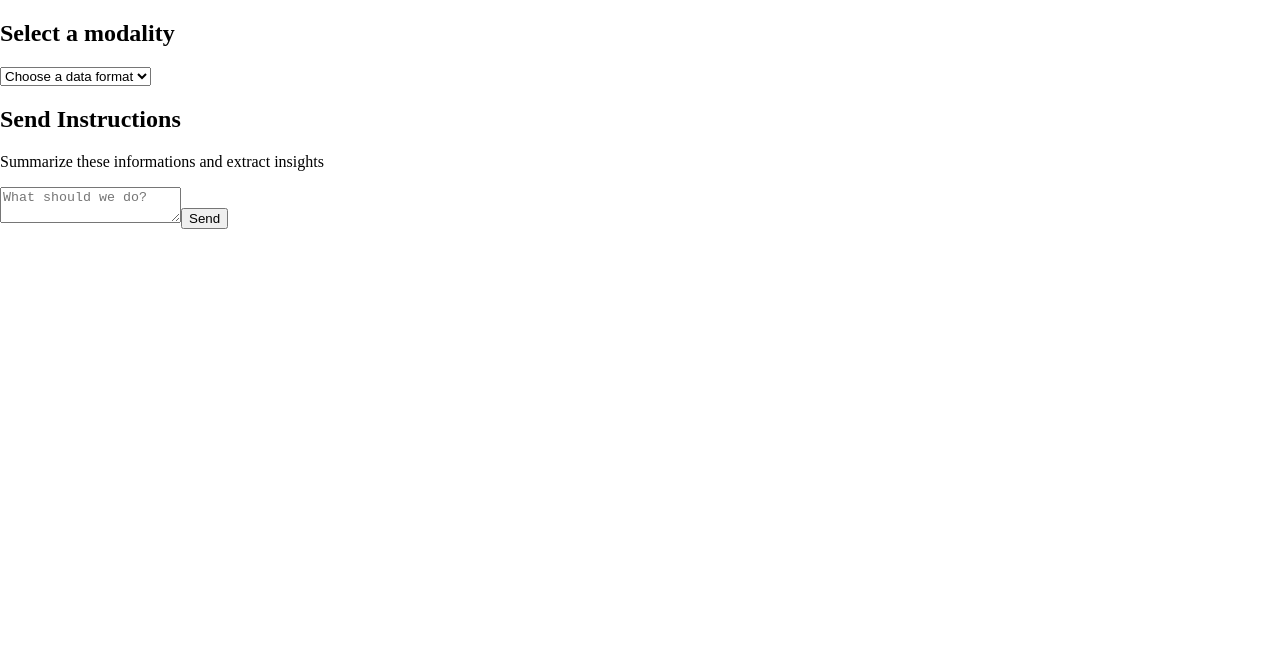
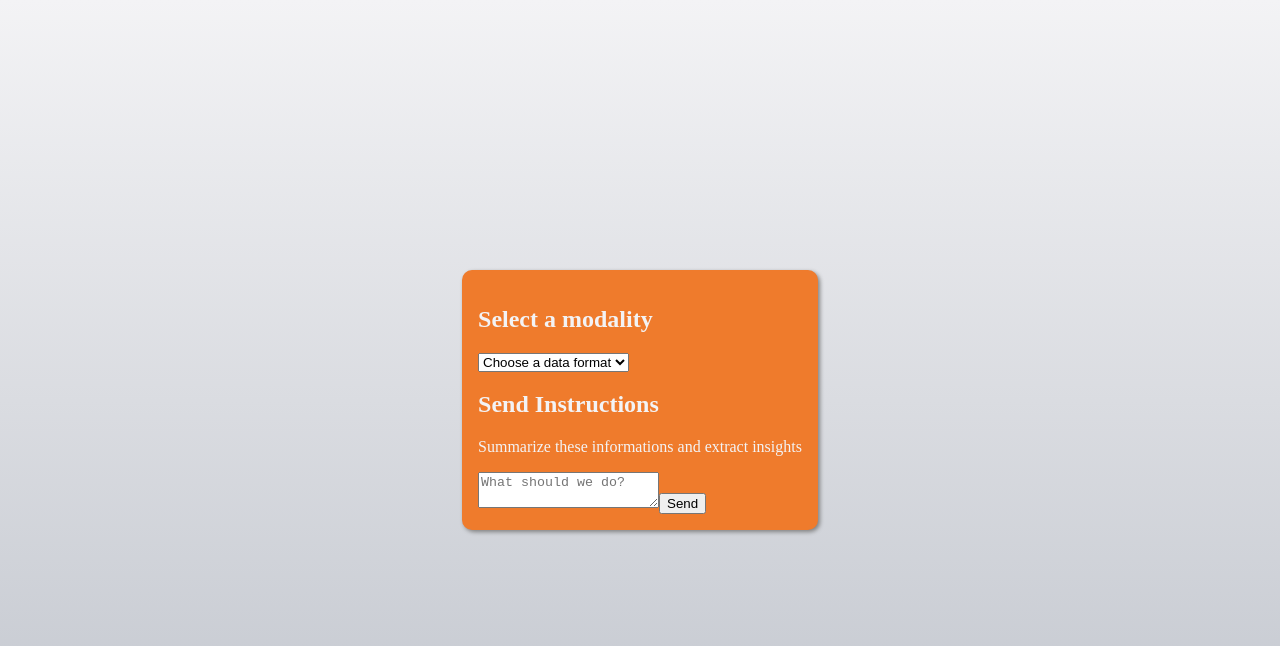
Before and after one commit to GustavoLimaDaSilva/Multi-Modal-Processor, a React (Vite) app in the folder client/Multi-Modal-Processor/: page / in a window 1280 px wide. Shown: the top 646 px of the page. Built offline with nearby package versions, Linux system fonts and the light colour scheme.

Commit message:
Add basic styling

```diff
--- a/client/Multi-Modal-Processor/src/App.css
+++ b/client/Multi-Modal-Processor/src/App.css
@@ -1,12 +1,59 @@
-html, body {
+:root {
+  --primary-color: #f3f3f5;
+  --primary-color-variation: #c1c5cd;
+  --accent-color: #ef7b2c;
+  --shadow-color: gray;
+  --8px-spacing: 8px;
+  --16px-spacing: 16px;
+  --24px-spacing: 24px
+}
+
+html,
+body {
   margin: 0;
   padding: 0;
 }
 
-html, body, * {
+html,
+body,
+* {
   box-sizing: border-box;
 }
 
 body {
-  background-color: white;
+  background-image: linear-gradient(
+    to bottom,
+    var(--primary-color),
+    var(--primary-color-variation)
+  );
 }
+
+.vertical-align {
+  display: flex;
+  min-height: 100vh;
+  align-items: center;
+}
+
+.form {
+  margin-inline: auto;
+}
+
+.form-label {
+  font-size: 1.3rem;
+  font-weight: bolder;
+  display: block;
+  margin-block: var(--24px-spacing) var(--8px-spacing);
+}
+
+.form-label:first-of-type {
+  margin-top: 0;
+}
+
+.DORFic-card {
+  background-color: var(--accent-color);
+  width: fit-content;
+  padding:var(--16px-spacing);
+  border-radius: 10px;
+  color: var(--primary-color);
+  box-shadow: 2px 2px 4px var(--shadow-color);
+}
--- a/client/Multi-Modal-Processor/src/App.tsx
+++ b/client/Multi-Modal-Processor/src/App.tsx
@@ -6,7 +6,9 @@ import InsertPrompt from "./components/InsertPrompt";
 function App() {
   const [dataModality, setDataModality] = useState<DataModalities | null>(null);
   return (
-    <form>
+    <>
+    <div className="vertical-align">
+    <form className="form DORFic-card">
       <Select setDataModality={setDataModality} />
       {dataModality === "PDF" ? (
         <input type="file" className="file-input" />
@@ -16,6 +18,8 @@ function App() {
       <InsertPrompt dataModality={dataModality}/>
       <button type="submit">Send</button>
     </form>
+    </div>
+    </>
   );
 }
 
```
